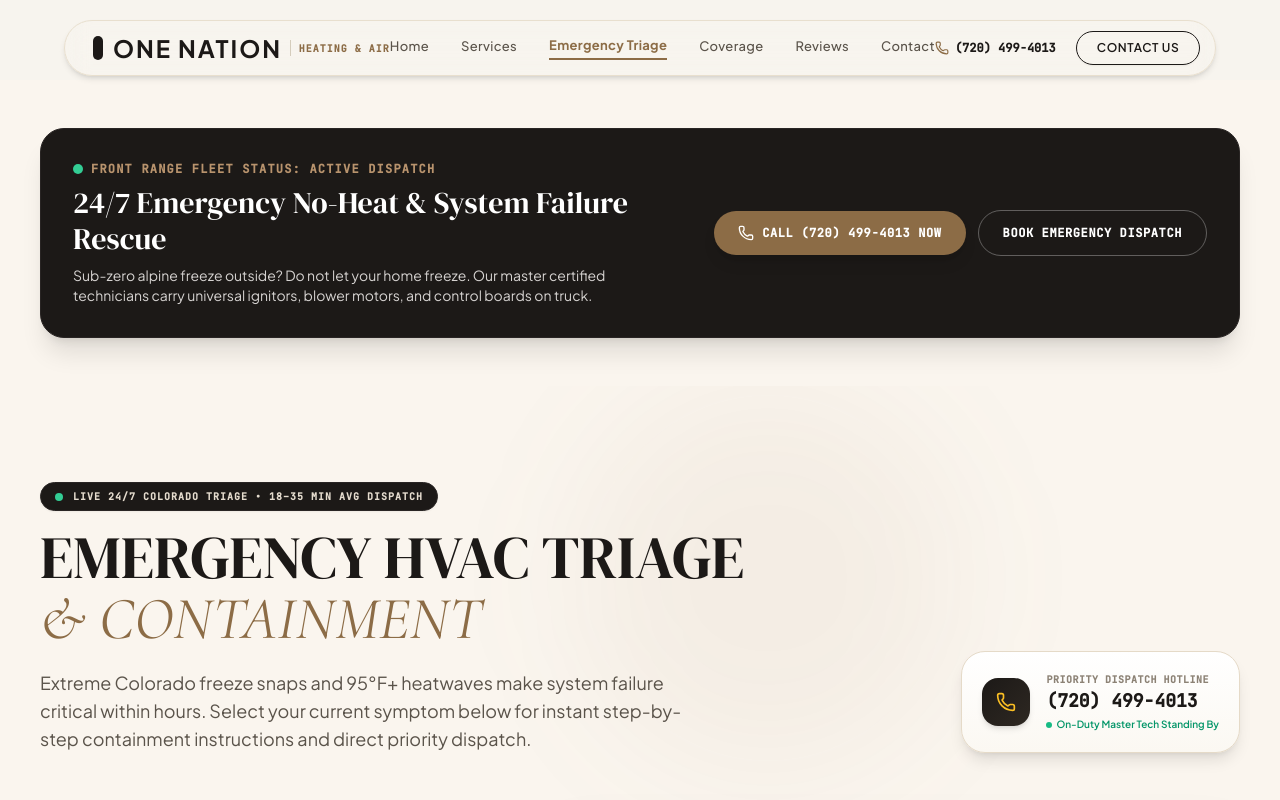
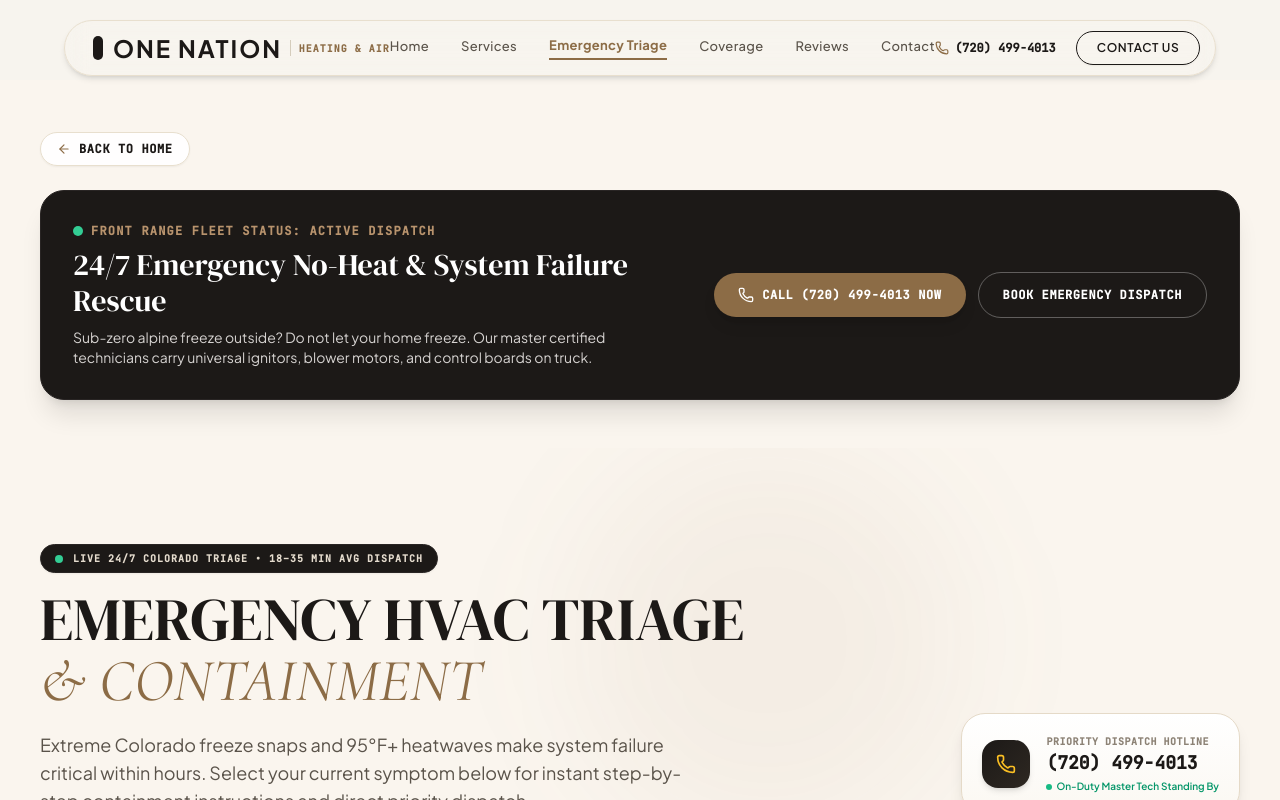
Before and after one commit to Muneeb850/HVAC, a React (Vite) app: page /triage in a window 1280 px wide. Shown: the top 800 px of the page. Built offline with nearby package versions, Linux system fonts and the light colour scheme; the HTML template or start-up script is replaced by a standard one.

Commit message:
Add Go Back button to Services, Triage, Coverage, Reviews, and Contact pages

```diff
--- /dev/null
+++ b/src/components/BackButton.jsx
@@ -0,0 +1,35 @@
+import React from 'react';
+import { useNavigate } from 'react-router-dom';
+import { ArrowLeft } from 'lucide-react';
+
+export default function BackButton({ playAudioClick, label = "Back to Home", dark = false }) {
+  const navigate = useNavigate();
+
+  const handleGoBack = () => {
+    if (playAudioClick) playAudioClick();
+    if (window.history.state && window.history.state.idx > 0) {
+      navigate(-1);
+    } else {
+      navigate('/');
+    }
+  };
+
+  return (
+    <div className="mb-6 pt-1">
+      <button
+        onClick={handleGoBack}
+        className={`inline-flex items-center gap-2 px-4 py-2 rounded-full text-xs font-mono uppercase tracking-wider font-bold transition-all duration-200 cursor-pointer shadow-sm hover:shadow active:scale-95 group ${
+          dark
+            ? 'bg-stone-900/90 hover:bg-stone-800 text-stone-200 border border-stone-700 hover:border-stone-500'
+            : 'bg-white/95 hover:bg-white text-[#1C1917] border border-[#E8DFCE] hover:border-[#8C6C46]'
+        }`}
+        aria-label="Go back to previous page"
+      >
+        <ArrowLeft className={`w-3.5 h-3.5 transition-transform duration-200 group-hover:-translate-x-1 ${
+          dark ? 'text-amber-400' : 'text-[#8C6C46]'
+        }`} />
+        <span>{label}</span>
+      </button>
+    </div>
+  );
+}
--- a/src/pages/ContactPage.jsx
+++ b/src/pages/ContactPage.jsx
@@ -1,5 +1,6 @@
 import React, { useState } from 'react';
 import { Phone, Mail, MapPin, Clock, ShieldCheck, ArrowRight, CheckCircle2 } from 'lucide-react';
+import BackButton from '../components/BackButton';
 import { COMPANY_INFO, COLORADO_CITIES } from '../data/onenationData';
 
 export default function ContactPage({ onOpenBooking, playAudioClick }) {
@@ -22,6 +23,7 @@ export default function ContactPage({ onOpenBooking, playAudioClick }) {
   return (
     <main className="py-12 bg-[#F7F4EE]">
       <div className="max-w-7xl mx-auto px-6 lg:px-10">
+        <BackButton playAudioClick={playAudioClick} label="Back to Home" />
 
         {/* Header */}
         <div className="max-w-3xl mb-12 space-y-4">
--- a/src/pages/CoveragePage.jsx
+++ b/src/pages/CoveragePage.jsx
@@ -1,9 +1,13 @@
 import React from 'react';
 import ServiceAreaRadar from '../components/ServiceAreaRadar';
+import BackButton from '../components/BackButton';
 
 export default function CoveragePage({ onOpenBooking, playAudioClick, currentTheme }) {
   return (
     <main className="min-h-screen bg-[#1C1917] text-white">
+      <div className="max-w-7xl mx-auto px-6 lg:px-10 pt-6">
+        <BackButton playAudioClick={playAudioClick} label="Back to Home" dark={true} />
+      </div>
       {/* Interactive Radar & Map Corridors (includes title and regional telemetry) */}
       <ServiceAreaRadar
         onSelectCity={(city) => onOpenBooking({ city })}
--- a/src/pages/ReviewsPage.jsx
+++ b/src/pages/ReviewsPage.jsx
@@ -1,9 +1,13 @@
 import React from 'react';
 import ReviewsSection from '../components/ReviewsSection';
+import BackButton from '../components/BackButton';
 
 export default function ReviewsPage({ playAudioClick, currentTheme }) {
   return (
     <main className="min-h-screen bg-[#F7F4EE]">
+      <div className="max-w-7xl mx-auto px-6 lg:px-10 pt-6">
+        <BackButton playAudioClick={playAudioClick} label="Back to Home" />
+      </div>
       {/* Verified Reviews Section (contains single clean header, rating score & reviews grid) */}
       <ReviewsSection
         playAudioClick={playAudioClick}
--- a/src/pages/ServicesPage.jsx
+++ b/src/pages/ServicesPage.jsx
@@ -2,12 +2,14 @@ import React from 'react';
 import { ArrowRight, ShieldCheck, CheckCircle2, Clock, Phone } from 'lucide-react';
 import ServicesMatrix from '../components/ServicesMatrix';
 import FinancingGuarantee from '../components/FinancingGuarantee';
+import BackButton from '../components/BackButton';
 import { COMPANY_INFO } from '../data/onenationData';
 
 export default function ServicesPage({ onOpenBooking, playAudioClick, currentTheme }) {
   return (
     <main className="py-12 bg-[#F7F4EE]">
       <div className="max-w-7xl mx-auto px-6 lg:px-10 mb-12">
+        <BackButton playAudioClick={playAudioClick} label="Back to Home" />
         <div className="max-w-3xl space-y-4">
           <div className="text-[11px] font-mono tracking-[0.25em] text-[#8C6C46] uppercase font-semibold">
             COLORADO CLIMATE INFRASTRUCTURE
--- a/src/pages/TriagePage.jsx
+++ b/src/pages/TriagePage.jsx
@@ -1,12 +1,14 @@
 import React from 'react';
 import { Phone, AlertTriangle, ShieldCheck, Clock, ArrowRight } from 'lucide-react';
 import DiagnosticWizard from '../components/DiagnosticWizard';
+import BackButton from '../components/BackButton';
 import { COMPANY_INFO } from '../data/onenationData';
 
 export default function TriagePage({ onOpenBooking, playAudioClick, currentTheme }) {
   return (
     <main className="py-12 bg-[#FAF5EE]">
       <div className="max-w-7xl mx-auto px-6 lg:px-10 mb-10">
+        <BackButton playAudioClick={playAudioClick} label="Back to Home" />
         {/* Priority Emergency Banner */}
         <div className="p-6 sm:p-8 rounded-3xl bg-[#1C1917] text-white shadow-xl flex flex-col md:flex-row items-center justify-between gap-6 mb-12 border border-stone-800">
           <div className="space-y-2 text-center md:text-left">
```
